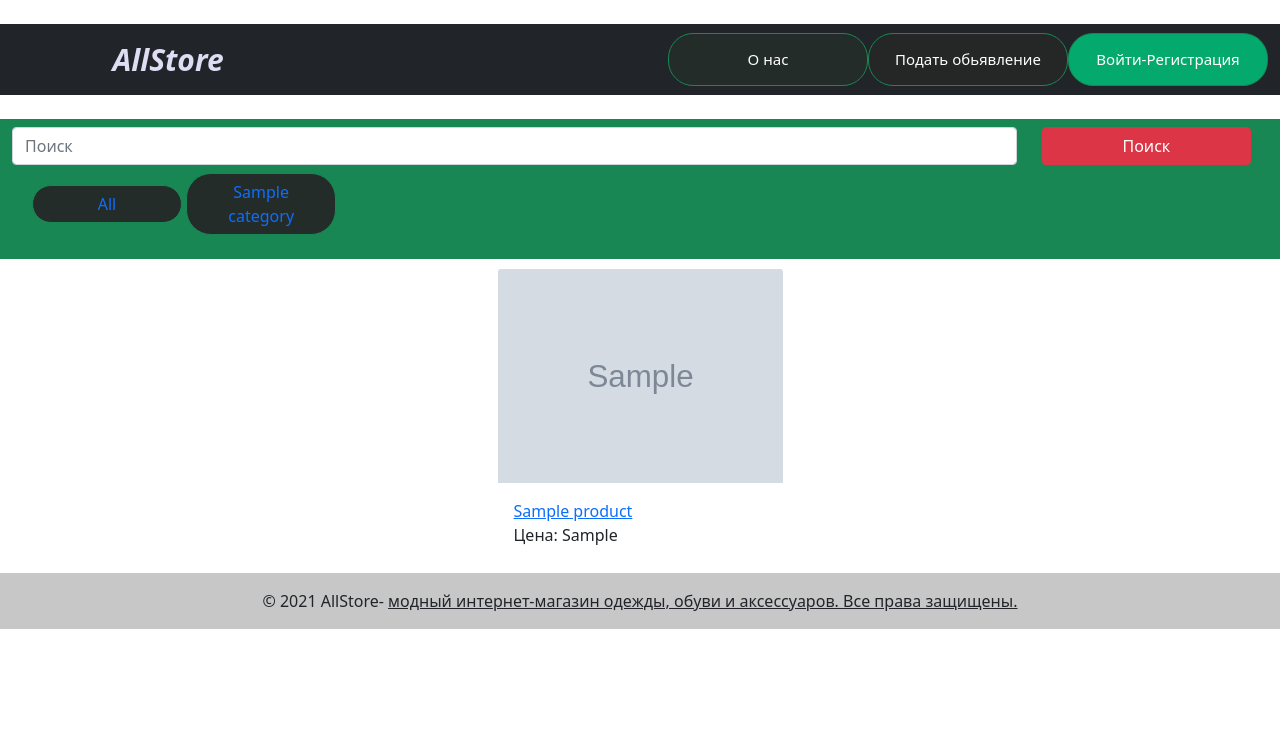
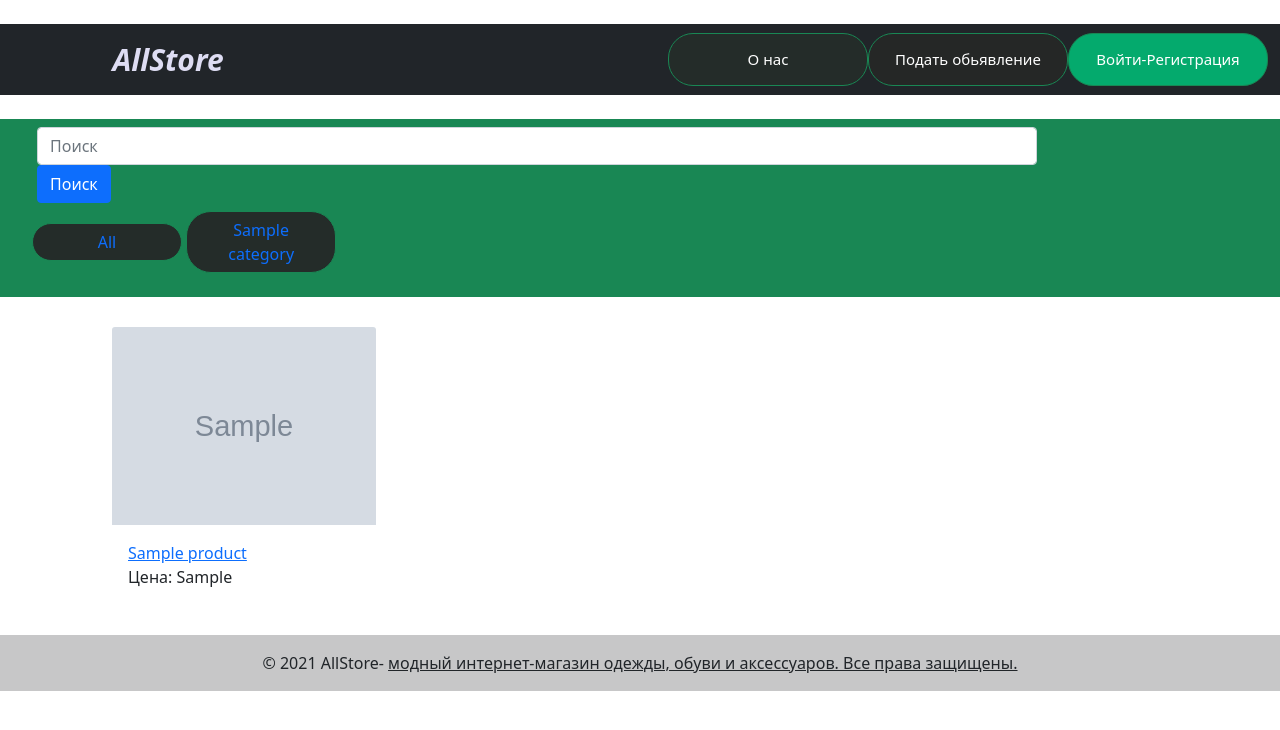
Before and after one commit to Zhantai28/Lalafo-50k, a Django app: page / in a window 1280 px wide. Shown: the top 730 px of the page. Run offline with Django 3.2, Linux system fonts and the light colour scheme; tables that the repository leaves empty hold one stand-in row (values such as "Sample post"); grey boxes marked "Sample" are stand-in pictures.

Commit message:
added search system

```diff
--- a/account/templates/account/index.html
+++ b/account/templates/account/index.html
@@ -4,29 +4,45 @@
 
 {% block page %}
   <nav class="navbar navbar-light bg-success" style="background-color: green; margin-top: 0%; width: 100%;">
-    <div class="container-fluid" >
-      <input class="form-control me-md-2" style="width: 80%;" type="search" placeholder="Поиск" aria-label="Search">
-      <div class="d-grid gap-4 col-2 mx-auto">
-        <button class="btn btn-danger " type="submit">Поиск</button>
-      </div style="display: inline-block">
+    <div class="form-group row" style="width: 80%; margin-left: 25px;">
+      <form action="{% url 'products:search-results' %}" method="get">
+        <input class="form-control" type="search" placeholder="Поиск" aria-label="Search" name="q">
+        <button class="btn btn-primary" type="submit">Поиск</button>
+      </form>
     </div>
     <div id="main" class="product-list">
       <h1>{% if category %}{{ category.name }}{% endif %}</h1>
       <div id="sidebar">
         <ul>
-              <button class="btn btn-success my-2 my-sm-0" type="button" style="display: inline; width: 150px; background-color: rgb(36, 44, 41); border-radius: 25px"><a style="text-decoration: none;" {% if not category %} class="selected" {% endif %}  href="{% url 'account:homepage' %}" data-filter=".job">All</a></button>
+          <button class="btn btn-success my-2 my-sm-0" type="button" style="display: inline; width: 150px; background-color: rgb(36, 44, 41); border-radius: 25px" href="{% url 'account:homepage' %}"><a style="text-decoration: none;" {% if not category %} class="selected" {% endif %}  href="{% url 'account:homepage' %}" data-filter=".job">All</a></button>
           {% for c in categories %}
-                <button class="btn btn-success my-2 my-sm-0" type="button" style="display: inline; width: 150px; background-color: rgb(36, 44, 41); border-radius: 25px"><a style="text-decoration: none;" {% if category.id == c.id  %} class="selected" {% endif %} href="{{ c.get_absolute_url }}"> {{ c.name }} </a></button>
+            <button class="btn btn-success my-2 my-sm-0" type="button" style="display: inline; width: 150px; background-color: rgb(36, 44, 41); border-radius: 25px" href="{{ c.get_absolute_url }}"><a style="text-decoration: none;" {% if category.id == c.id  %} class="selected" {% endif %} href="{{ c.get_absolute_url }}"> {{ c.name }} </a></button>
           {% endfor %}
         </ul>
       </div>
     </div>
-    </div>
   </nav>
 
-  <div class="container-fluid">
-    <div class="row" style="justify-content: center; margin: 10px 10px; ">
+  <div class="container">
+    <div style="justify-content: center; margin: 30px 30px; ">
       {% for product in products %}
+        {% if product.active %}
+          <a href="{{ product.get_absolute_url }}">
+            <div class="col-6 col-md-3 ">
+              <img class="card-img-top " src="{% if product.image %}{{ product.image.url }}{% else %}{% static 'img/no_image.png' %}{% endif %}">
+            </div>
+          </a>
+            <div class="card-body">
+              <a href="{{ product.get_absolute_url }}">{{ product.name }}</a><br>
+              Цена: {{ product.price }}
+            </div>
+        {% endif %}
+      {% endfor %}
+    </div>
+
+  </div>
+    {% for product in search_products %}
+      <div>
         {% if product.active %}
           <a href="{{ product.get_absolute_url }}">
             <div class="col-6 col-md-3">
@@ -37,11 +53,6 @@
               Цена: {{ product.price }}
             </div>
       </div>
-
         {% endif %}
     {% endfor %}
-    </div>
-  </div>
-
-
 {% endblock %}
--- a/lalafo/urls.py
+++ b/lalafo/urls.py
@@ -17,6 +17,7 @@ from django.contrib import admin
 from django.urls import path, include
 from django.conf import settings
 from django.conf.urls.static import static
+from django.contrib.staticfiles.urls import staticfiles_urlpatterns
 
 urlpatterns = [
     path('admin/', admin.site.urls),
@@ -28,3 +29,4 @@ urlpatterns = [
 
 urlpatterns += static(settings.STATIC_URL, document_root=settings.STATIC_ROOT)
 urlpatterns += static(settings.MEDIA_URL, document_root=settings.MEDIA_ROOT)
+urlpatterns += staticfiles_urlpatterns()
--- a/products/admin.py
+++ b/products/admin.py
@@ -15,11 +15,11 @@ class CategoryAdmin(admin.ModelAdmin):
     ]
 
 
-
+@admin.register(Product)
 class ProductAdmin(admin.ModelAdmin):
     list_display = ['category', 'name', 'description', 'image', 'status','price', 'created', 'updated', 'active', 'author']
     list_filter = ['category', 'status']
-admin.site.register(Product)
+
 
 
 
--- a/products/forms.py
+++ b/products/forms.py
@@ -1,7 +1,6 @@
 from django import forms
-from django.db.models import fields
 from .models import FeedBack, Product
-from django.forms import Textarea
+
 
 # comments
 class FeedBackForm(forms.ModelForm):
@@ -14,4 +13,4 @@ class FeedBackForm(forms.ModelForm):
 class ProductCreateForm(forms.ModelForm):
     class Meta:
         model = Product
-        fields = ['category', "name", "description", "image", "price", 'phone_number', "status"]
+        fields = ['category', "name", "description", "image", "city", "price", 'phone_number', "status"]
--- a/products/urls.py
+++ b/products/urls.py
@@ -3,7 +3,7 @@ from django.urls import path
 from django.contrib.auth.decorators import login_required
 from .views import product_detail, create_product, edit_my_product, delete_product, \
  delete_own_comment, add_to_cart, delete_from_cart, \
- cart_details, MyProductListView, mypoductdetailview, MyProductCommentsListView
+ cart_details, MyProductListView, mypoductdetailview, MyProductCommentsListView, search_products
 
 
 app_name = 'products'
@@ -18,6 +18,7 @@ urlpatterns = [
     path('edit-product/<int:id>/', edit_my_product, name='edit_my_product'),
     path('<int:id>/delete-product/', delete_product, name='delete_product'),
     path('user_product/<int:id>/', mypoductdetailview, name='my-product-detail'),
+    path('search/', search_products, name='search-results'),
 
     path('user_product', login_required(MyProductListView.as_view()), name='user_products'),
     path('<int:id>/edit/', edit_my_product, name='edit_my_product'),
```
Also changed, not shown: lalafo/settings.py (+7 -4 lines), products/templates/products/create.html (+9 -5 lines), products/templates/products/product_detail.html (+7 -12 lines), products/views.py (+16 -5 lines). Lines whose indentation alone changed are shown as unchanged.
